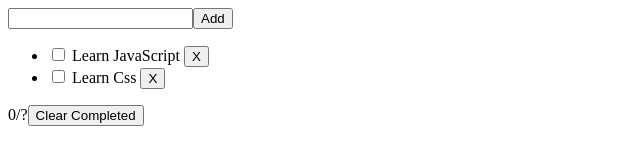
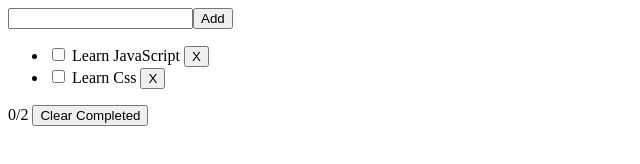
Before and after one commit to ScriptForgeCraft/vanilla-js-Todo, a plain HTML site: page index.html in a window 1280 px wide. Shown: the full height of the page, 0-640 px from the left. Drawn offline with Linux system fonts and the light colour scheme.

Commit message:
Add completed tasks counter and footer display using createElement

```diff
--- a/index.html
+++ b/index.html
@@ -1,14 +1,16 @@
 <!DOCTYPE html>
 <html lang="en">
+
 <head>
-    <meta charset="UTF-8">
-    <meta name="viewport" content="width=device-width, initial-scale=1.0">
-    <title>todo</title>
+  <meta charset="UTF-8">
+  <meta name="viewport" content="width=device-width, initial-scale=1.0">
+  <title>todo</title>
   <script type="module" src="./js/app.js" defer></script>
 
 </head>
+
 <body>
+  <div id="root"></div>
+</body>
 
-    <div id="root"></div>
-</body>
 </html>
--- a/js/app.js
+++ b/js/app.js
@@ -2,7 +2,7 @@ const rootElement = document.getElementById("root");
 import TodoInput from "./header/TodoInput.js";
 import TodoList from "./body/TodoList.js";
 import ClearCompleted from "./footer/ClearCompleted.js";
-import createElement from "./body/createElement.js";
+import createElement from "./createElement.js";
 let initialState = [
   {
     id: Math.random().toString(36),
@@ -12,11 +12,10 @@ let initialState = [
   {
     id: Math.random().toString(36),
     text: "Learn Css",
-
-    isCompleted: true,
+    isCompleted: false,
   },
 ];
-let isChange = false;
+
 function createApp() {
   const { container: inputContainer } = TodoInput((value) => {
     initialState = [
@@ -30,14 +29,14 @@ function createApp() {
     render();
   });
   const { container: listContainer } = TodoList(initialState);
-  const { container: clearContainer } = ClearCompleted();
+  const { container: clearContainer } = ClearCompleted(initialState);
   const mainContainer = createElement("div");
   mainContainer.append(inputContainer, listContainer, clearContainer);
   return mainContainer;
 }
+
 function render() {
   const appContainer = createApp();
   rootElement.appendChild(appContainer);
-
 }
 render();
--- a/js/body/TodoList.js
+++ b/js/body/TodoList.js
@@ -1,4 +1,4 @@
-import createElement from "./createElement.js";
+import createElement from "../createElement.js";
 
 export default function TodoList(initialState) {
   const [container, ul] = createElement(["div", "ul"]);
--- a/js/footer/ClearCompleted.js
+++ b/js/footer/ClearCompleted.js
@@ -1,12 +1,14 @@
-export default function ClearCompleted() {
-  const container = document.createElement("div");
-  const state = "";
-  const input = document.createElement("input");
-  const span = document.createElement("span");
-  span.textContent = "0/?";
+import createElement from "../createElement.js";
 
-  input.value = "Clear Completed";
-  input.type = "submit";
-  container.append(span, input);
-  return { container, state };
+export default function ClearCompleted(initialState, ClearCompleted) {
+  const completedLength = initialState.filter((value) => value.isCompleted).length;
+  const [container, button, span] = createElement(["div", "button", "span"]);
+  span.textContent = ` ${completedLength}/${initialState.length}  `;
+  button.textContent = "Clear Completed";
+  button.addEventListener("click", () => {
+    ClearCompleted();
+  });
+
+  container.append(span, button);
+  return { container };
 }
--- a/js/header/TodoInput.js
+++ b/js/header/TodoInput.js
@@ -1,4 +1,4 @@
-import createElement from "../body/createElement.js";
+import createElement from "../createElement.js";
 
 export default function TodoInput(Add) {
   const [container, form, input, subbmit] = createElement([
```
Also changed, not shown: js/createElement.js (renamed from js/body/createElement.js).
